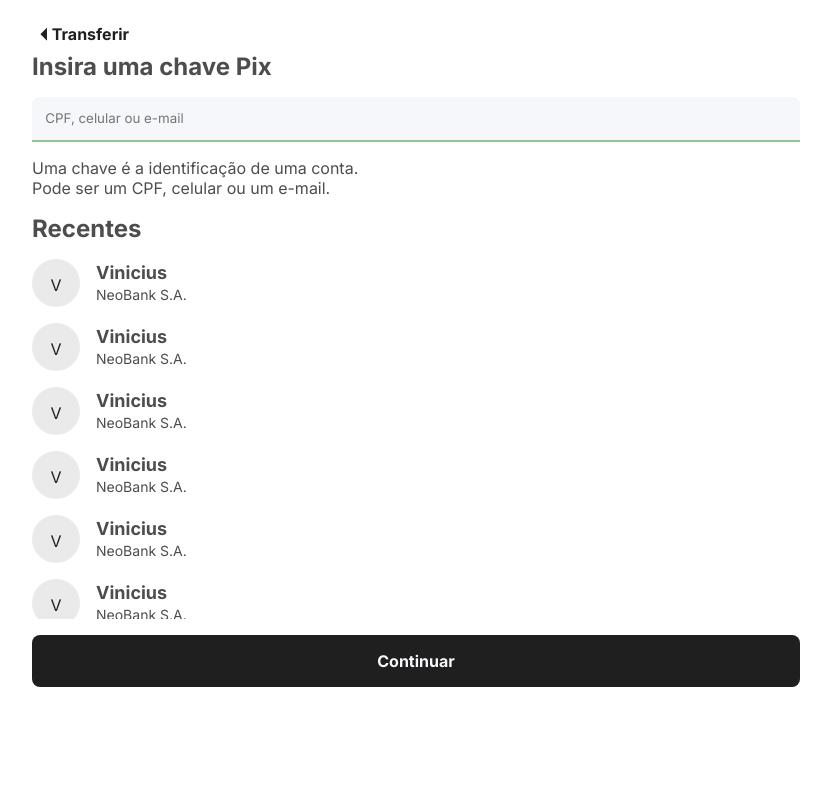
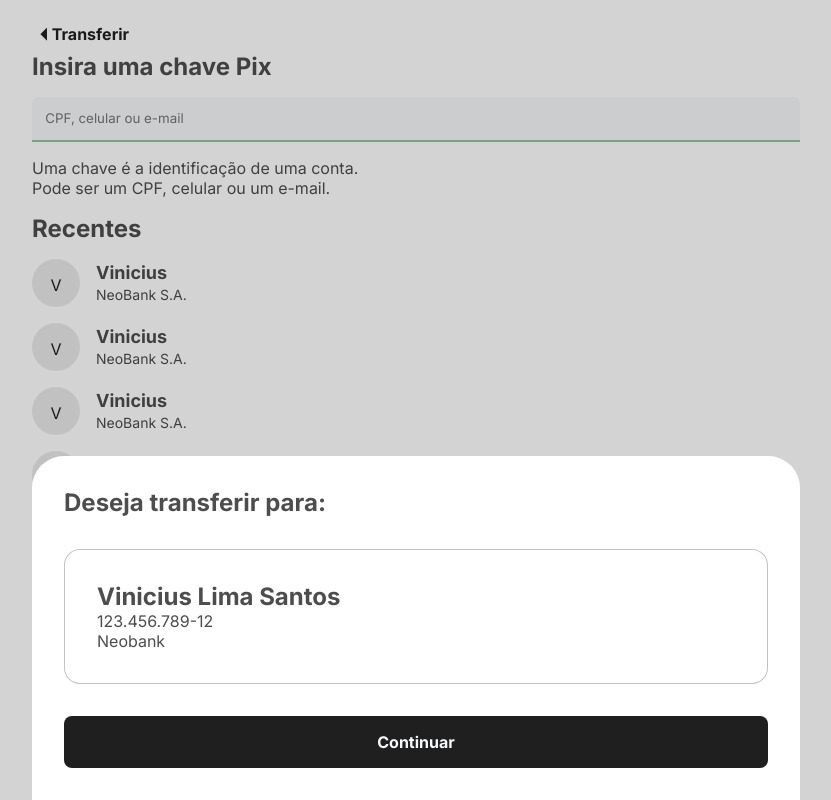
Before and after one commit to v-L1ma/NeoBank, an Angular app: page /tranferir in a window 1280 px wide. Both pictures are taken after a click on the button "Continuar". Shown: the whole page, without its empty margins (224-1055 px from the left). Built offline with nearby package versions, Linux system fonts and the light colour scheme.

Commit message:
criando popUp de confirmação

```diff
--- a/src/app/pages/tranferencia/tranferencia.component.html
+++ b/src/app/pages/tranferencia/tranferencia.component.html
@@ -73,10 +73,32 @@
         </div>
 
         <div>
-            <button>Continuar</button>
+            <button (click)="openPopUp(isPopUpOpen)">Continuar</button>
         </div>
     </section>
 
+    @if (isPopUpOpen) {
 
+        <section id="popup">
+        <div id="background" (click)="openPopUp(isPopUpOpen)">
+
+        </div>
+
+        <div>
+
+        <h1>Deseja transferir para:</h1>
+
+        <div>
+        <h1>Vinicius Lima Santos</h1>
+        <p>123.456.789-12</p>
+        <p>Neobank</p>
+        </div>
+
+        <button>Continuar</button>
+
+        </div>
+    </section>
+
+    }
 
 </main>
--- a/src/app/pages/tranferencia/tranferencia.component.scss
+++ b/src/app/pages/tranferencia/tranferencia.component.scss
@@ -2,6 +2,7 @@
 
 main{
     padding: 1em;
+    position: relative;
 
     #back{
         appearance: none;
@@ -46,6 +47,7 @@ section{
         font-size: 16px;
         border: none;
         font-weight: bolder;
+        cursor: pointer;
     }
 }
 
@@ -88,6 +90,40 @@ section{
     }
 }
 
+#popup{
+    position: absolute;
+    top: 0;
+    background-color: rgba(0, 0, 0, 0.171);
+    height: 100%;
+    width: 100vw;
+    justify-content: flex-end;
+    margin-left: -1em;
+    transform: 60ms;
+    gap: 0;
+
+    #background{
+        height: 100%;
+        background-color: transparent;
+        border-radius: 0;
+    }
+
+    div{
+        background-color: white;
+        padding: 2em;
+        border-radius: 2em 2em 0 0;
+
+        div{
+            border: 1px solid rgba(128, 128, 128, 0.473);
+            border-radius: 1em;
+            margin-top: 2em;
+        }
+
+        button{
+            margin-top: 2em;
+        }
+    }
+}
+
 @media screen and (min-width:1100px){
 
     main{
@@ -95,4 +131,20 @@ section{
         margin: auto;
     }
 
+    #popup{
+        width: 100vw;
+        height: 100vh;
+        margin-left: -20vw;
+
+        div{
+            width: 60vw;
+            margin: 0 auto;
+            box-sizing: border-box;
+
+            div{
+                width: 100%;
+            }
+        }
+    }
+
 }
--- a/src/app/pages/tranferencia/tranferencia.component.ts
+++ b/src/app/pages/tranferencia/tranferencia.component.ts
@@ -9,4 +9,10 @@ import { RouterModule } from '@angular/router';
 })
 export class TranferenciaComponent {
 
+  isPopUpOpen:boolean = false;
+
+  openPopUp(isPopUpOpen:boolean){
+    this.isPopUpOpen = !isPopUpOpen;
+  }
+
 }
```
